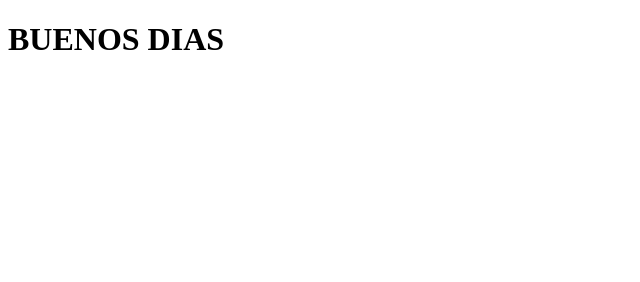
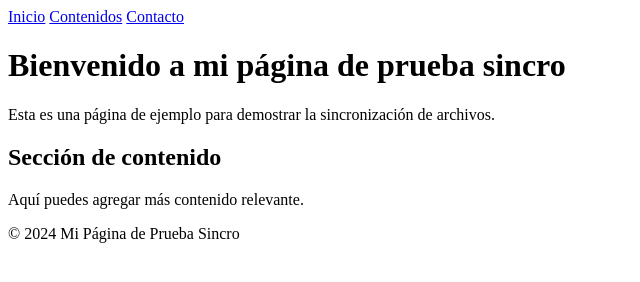
Before and after one commit to JoseCursoGranada/PRUEBA-SINCRO, a plain HTML site: page index.html in a window 1280 px wide. Shown: the whole page, without its empty margins (0-640 px from the left). Drawn offline with Linux system fonts and the light colour scheme.

Commit message:
registro1

```diff
--- /dev/null
+++ b/css/estilos.css
@@ -0,0 +1 @@
+body
--- a/index.html
+++ b/index.html
@@ -4,9 +4,27 @@
     <meta charset="UTF-8">
     <meta name="viewport" content="width=device-width, initial-scale=1.0">
     <title>Mi prueba sincro</title>
+    <link rel="stylesheet" href="css/estilos.css">
 </head>
 <body>
-    <h1>BUENOS DIAS</h1>
+    <header>
+        <nav>
+            <a href="#">Inicio</a>
+            <a href="#">Contenidos</a>
+            <a href="#">Contacto</a>
+        </nav>
+    </header>
+    <main>
+        <h1>Bienvenido a mi página de prueba sincro</h1>
+        <p>Esta es una página de ejemplo para demostrar la sincronización de archivos.</p>
+        <section>
+            <h2>Sección de contenido</h2>
+            <p>Aquí puedes agregar más contenido relevante.</p>
+        </section>
+
+    </main>
+    <footer>
+        <p>&copy; 2024 Mi Página de Prueba Sincro</p>
 
 </body>
 </html>
```
